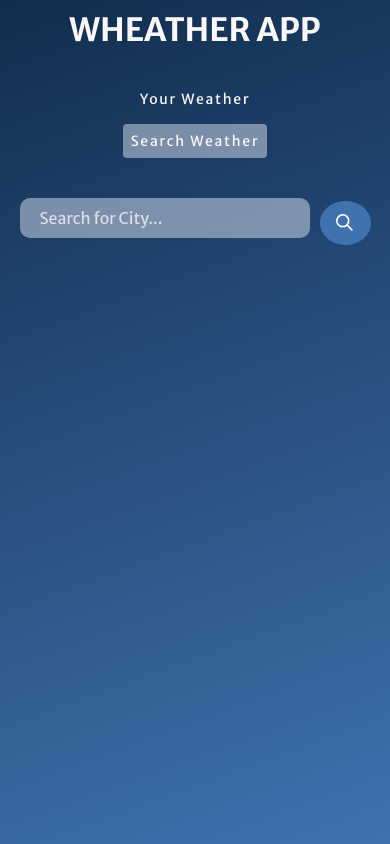
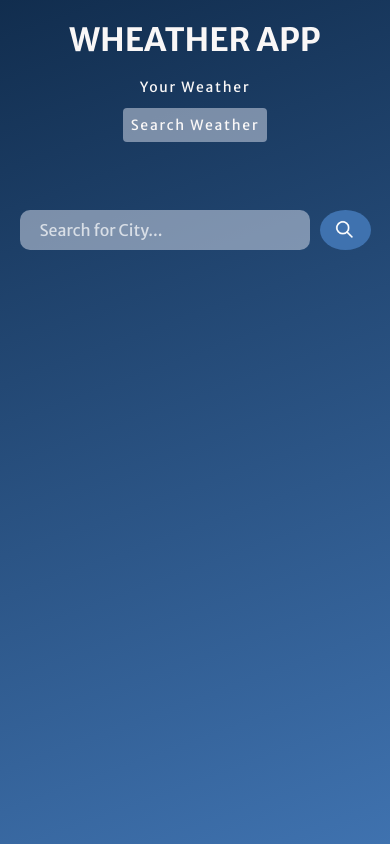
Before and after one commit to raviranjan940/Weather-App, a plain HTML site: page index.html in a window 390 px wide. Both pictures are taken after a click on the element "Search Weather". Drawn offline with Linux system fonts and the light colour scheme.

Commit message:
Update styles.css

```diff
--- a/styles.css
+++ b/styles.css
@@ -230,31 +230,21 @@ h1{
 
 
 /* Mobile Devices (up to 767px) */
-@media screen and (max-width: 767px) {
-
-
-    h1 {
-        padding-top: 10px;
-    }
+@media screen and (max-width: 600px) {
 
     .tab-container {
-        width: 100%;
-        margin-top: 2rem;
+        margin-top: 10px;
         flex-direction: column;
         align-items: center;
     }
 
     .tab {
         padding: 8px;
-        margin-bottom: 8px;
+        margin-bottom: 4px;
     }
 
-    .weather-container {
-        margin-block: 2rem;
-    }
 
     .btn {
-        width: 27%;
         font-size: 0.75rem;
         padding: 10px;
     }
@@ -321,13 +311,12 @@ h1{
     }
 
     .form-container input {
-        width: 100%;
-        margin-bottom: 10px;
+        margin-bottom: 1px;
     }
 
     .form-container .btn {
-        width: 70px;
-        height: 44px;
+        width: 55px;
+        height: 40px;
         font-size: 1rem;
     }
 
```
